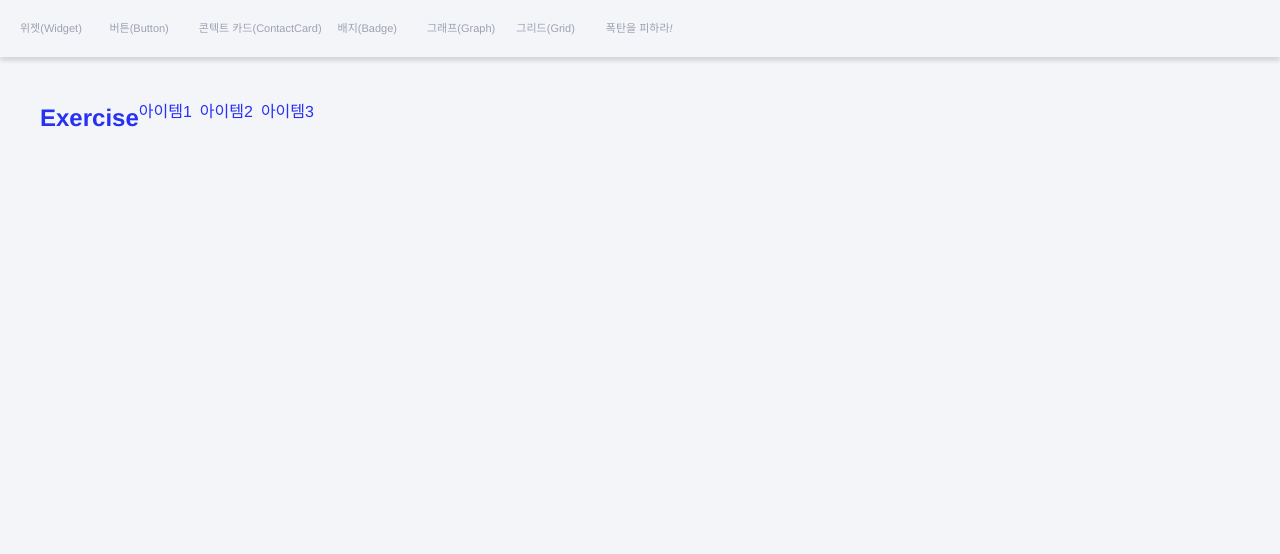
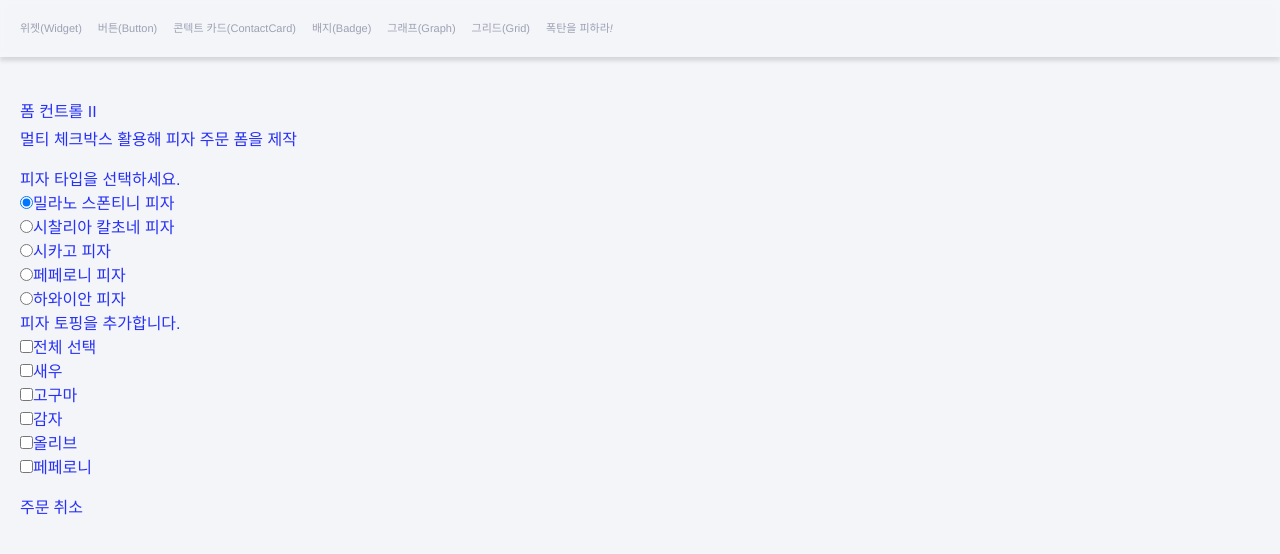
Before and after one commit to yen815/likelion-FEQA, a React (Vite) app: page / in a window 1280 px wide. Shown: the top 554 px of the page. Built offline with nearby package versions, Linux system fonts and the light colour scheme; a web font is replaced by a local one.

Commit message:
- stack component 활용 - debounce 예제 - tailwind 설정

```diff
--- /dev/null
+++ b/postcss.config.js
@@ -0,0 +1,8 @@
+export default {
+  plugins: {
+    'postcss-import': {},
+    'tailwindcss/nesting': {},
+    tailwindcss: {},
+    autoprefixer: {},
+  },
+};
--- a/src/components/FormInput/FormInput.jsx
+++ b/src/components/FormInput/FormInput.jsx
@@ -13,6 +13,7 @@ function FormInput({
   gap = 4,
   style: customStyle,
   hiddenLabel = false,
+  inputProps = {},
   ...restProps
 }) {
   const id = useId();
@@ -44,6 +45,7 @@ function FormInput({
         placeholder={placeholder}
         value={value}
         onChange={onChange}
+        {...inputProps}
       />
     </ComponentName>
   );
--- a/src/components/Stack/Stack.jsx
+++ b/src/components/Stack/Stack.jsx
@@ -35,8 +35,6 @@ export default function Stack({
     ...컴포넌트_사용자의_커스텀스타일,
   };
 
-  console.log(컴포넌트_스타일_옵션);
-
   return (
     <Component
       className={컴포넌트_클래스이름}
--- a/src/lecture/38-stack-layout-Component.jsx
+++ b/src/lecture/38-stack-layout-Component.jsx
@@ -1,17 +1,159 @@
 import { Stack } from '@/components';
 import './38-stack-layout-component.css';
+import { useId, useState } from 'react';
 
 function Exercise() {
   return (
-    <Stack gap={0} my={20} mx={20}>
-      <h2>Exercise</h2>
-      <Stack>
-        <p>아이템1</p>
-        <p>아이템2</p>
-        <p>아이템3</p>
+    <Stack vertical gap={16} my={20}>
+      <Stack vertical gap={4}>
+        <h2>폼 컨트롤 II</h2>
+        <p>멀티 체크박스 활용해 피자 주문 폼을 제작</p>
       </Stack>
+      <Form />
     </Stack>
   );
 }
 
+const PIZZA = {
+  types:
+    '밀라노 스폰티니 피자, 시찰리아 칼초네 피자, 시카고 피자, 페페로니 피자, 하와이안 피자'.split(
+      ', '
+    ),
+  toppings: '새우, 고구마, 감자, 올리브, 페페로니'.split(', '),
+};
+
+const INITIAL_ORDER = {
+  type: PIZZA.types[0],
+  isAllToppings: false,
+  toppings: [],
+};
+
+// Design is All. All is Design.
+
+function Form() {
+  // 주문 폼 상태(like a snapshot) 선언
+  const [orderState, setOrderState] = useState(INITIAL_ORDER);
+
+  const handleChangePizzaType = (e) => {
+    const { value } = e.target;
+
+    const nextOrderState = {
+      ...orderState,
+      type: value,
+    };
+
+    setOrderState(nextOrderState);
+  };
+
+  const handleChangeAllToppings = (e) => {
+    const { checked } = e.target;
+
+    const nextOrderState = {
+      ...orderState,
+      isAllToppings: checked,
+      toppings: checked ? PIZZA.toppings : [],
+    };
+
+    setOrderState(nextOrderState);
+  };
+
+  const handleChangePizzaToppings = (e) => {
+    if (orderState.toppings.length > 2) {
+      return alert('피자 토핑은 3개까지만 됩니다.🥲');
+    }
+
+    const { value: topping, checked: isChecked } = e.target;
+
+    let nextToppings = [];
+
+    // 사용자가 눌렀을 때 체크되었다
+    if (isChecked) {
+      // 토핑 추가
+      nextToppings = [...orderState.toppings, topping];
+    } else {
+      // 토핑 삭제
+      nextToppings = orderState.toppings.filter((t) => t !== topping);
+    }
+
+    const hasFullFilledToppings = nextToppings.length === PIZZA.toppings.length;
+
+    const nextOrderState = {
+      ...orderState,
+      toppings: nextToppings,
+      isAllToppings: hasFullFilledToppings,
+    };
+
+    setOrderState(nextOrderState);
+  };
+
+  const handleOrder = (e) => {
+    e.preventDefault();
+    console.log(orderState);
+  };
+
+  const handleCancel = () => {
+    setOrderState(INITIAL_ORDER);
+  };
+
+  return (
+    <form onSubmit={handleOrder} onReset={handleCancel}>
+      <h3>피자 타입을 선택하세요.</h3>
+      {PIZZA.types.map((pizzaType) => (
+        <FormChecker
+          name="type"
+          key={pizzaType}
+          value={pizzaType}
+          checked={orderState.type === pizzaType}
+          onChange={handleChangePizzaType}
+        >
+          {pizzaType}
+        </FormChecker>
+      ))}
+
+      <h3>피자 토핑을 추가합니다.</h3>
+      <FormChecker
+        checkbox
+        checked={orderState.isAllToppings}
+        onChange={handleChangeAllToppings}
+      >
+        전체 선택
+      </FormChecker>
+      {PIZZA.toppings.map((topping) => (
+        <FormChecker
+          checkbox
+          key={topping}
+          name="topping"
+          value={topping}
+          checked={orderState.toppings.includes(topping)}
+          onChange={handleChangePizzaToppings}
+        >
+          {topping}
+        </FormChecker>
+      ))}
+
+      <Stack gap={4} my={16}>
+        <button type="submit">주문</button>
+        <button type="reset">취소</button>
+      </Stack>
+    </form>
+  );
+}
+
+function FormChecker({
+  as: Component = 'div',
+  checkbox = false,
+  children,
+  ...restProps
+}) {
+  const id = useId();
+  const type = checkbox ? 'checkbox' : 'radio';
+
+  return (
+    <Component>
+      <input type={type} id={id} {...restProps} />
+      <label htmlFor={id}>{children}</label>
+    </Component>
+  );
+}
+
 export default Exercise;
--- /dev/null
+++ b/src/lecture/39-search-debouncing.jsx
@@ -0,0 +1,102 @@
+import { Stack, FormInput } from '@/components';
+import { useState } from 'react';
+import debounce from '@/utils/debounce';
+
+const KEYWORDS = [
+  '리액트',
+  '뷰',
+  '스타일드 컴포넌트',
+  '리액트 라우터',
+  '탠스텍 쿼리',
+  '그래프 쿼리',
+  '넥스트 제이에스',
+  '츄스탄트',
+  '뷰 라우터',
+  '엑시오스',
+];
+
+function Exercise() {
+  return (
+    <Stack vertical my={20}>
+      <h2 style={{ marginBlock: 0 }}>검색 폼</h2>
+      <SearchFrom />
+    </Stack>
+  );
+}
+
+function SearchFrom() {
+  // 상태(시간의 흐름에 따라 값이 변하는 변수)
+  // const [searchInfo, setSearchInfo] = useState({
+  //   query: '',
+  //   keywords: KEYWORDS,
+  // });
+
+  // [2] 상태를 복잡한 객체로 묶어서 관리할 필요가 있나?
+  // [3] 복잡한 상태 관리를 간단하게 줄여야겠다.
+  // [4] 상태 관리 코드를 수정하자!
+  const [query, setQeury] = useState('');
+
+  // const handleQuery = (e) => {
+  //   setSearchInfo({
+  //     ...searchInfo,
+  //     query: e.target.value,
+  //   });
+  // };
+
+  const handleQuery = (e) => {
+    setQeury(e.target.value);
+  };
+
+  // 파생된 상태(derived state)란?
+  // 선언된 상태에 의존하여 값이 변경되는 상태
+  // [1] KEYWORDS 배열에서 query 값을 가진 항목만 거른 배열이 필요해!
+
+  const filteredKeywords = KEYWORDS.filter((keyword) =>
+    keyword.includes(query)
+  );
+
+  console.log(filteredKeywords);
+
+  return (
+    <Stack vertical gap={20}>
+      <form>
+        <FormInput
+          // 리액트에 의해 제어되는 상황
+          // 사용자가 입력해도 화면은 바뀌지 않는다.
+
+          // value={query}
+
+          // 입력이 안되는 문제 해결을 위해서 사용자가 직접 수정할 수 있게 조치한다.
+          // value -> defaultValue
+          defaultValue={query}
+          // 디바운싱 적용 전 : 사용자가 입력할 때마다 상태를 업데이트 시도합니다.
+          // 디바운싱 적용 후 : 사용자 입력이 끝난 후 0.4초가 지나면 그 때 상태 업데이트를 시도합니다.
+          onChange={debounce(handleQuery)}
+          type="search"
+          label="학습 주제"
+          placeholder="학습 주제 입력"
+          hiddenLabel
+          inputProps={{
+            style: {
+              padding: '4px 12px',
+            },
+          }}
+        />
+      </form>
+      <Stack
+        as="ul"
+        vertical
+        gap={8}
+        style={{ marginBlock: 0, paddingInlineStart: 0, listStyle: 'none' }}
+      >
+        {filteredKeywords.map((keyword) => (
+          <li key={keyword} style={{ fontSize: 14 }}>
+            {keyword}
+          </li>
+        ))}
+      </Stack>
+    </Stack>
+  );
+}
+
+export default Exercise;
--- /dev/null
+++ b/src/lecture/40-side-effects.jsx
@@ -0,0 +1,36 @@
+import { Stack } from '@/components';
+
+function Exercise() {
+  // 순수하게 리액트 렌더링에 관한 코드만 사용되어야 한다.
+
+  return (
+    <Stack vertical className="mx-6">
+      <h2 className="text-2xl mt-4">부수 효과(Side Effects)</h2>
+      <button
+        type="button"
+        onClick={(e) => {
+          // console.log('여기서는 사이드 이펙트 코드를 작성할 수 있다.');
+          // DOM 스크립트 사용 가능
+          const listElement = e.target.nextElementSibling;
+          const targetElement = listElement.querySelector('li:nth-child(2)');
+          targetElement.setAttribute('tabindex', -1);
+          targetElement.focus();
+        }}
+      >
+        클릭
+      </button>
+      <ul>
+        <li>
+          리액트의 컴포넌트는 [ <strong>순수</strong> ] 해야 한다.
+        </li>
+        <li>리액트 컴포넌트는 오직 렌더링 프로세스에만 관여해야 한다.</li>
+        <li>
+          리액트 컴포넌트 함수 내부에는 순수하게 렌더링에만 관여하는 코드가
+          사용되어야 한다.
+        </li>
+      </ul>
+    </Stack>
+  );
+}
+
+export default Exercise;
--- a/src/styles/main.css
+++ b/src/styles/main.css
@@ -1,3 +1,4 @@
+@import url('./tailwind.css');
 @import url("./exercies.css");
 
 :root {
--- /dev/null
+++ b/src/styles/tailwind.css
@@ -0,0 +1,3 @@
+@import 'tailwindcss/base';
+@import 'tailwindcss/components';
+@import 'tailwindcss/utilities';
--- /dev/null
+++ b/src/utils/debounce.js
@@ -0,0 +1,9 @@
+export default function debounce(callback, timeout = 400 /* 0.4s */) {
+  let cleanup;
+
+  // closure
+  return (...args) => {
+    clearTimeout(cleanup);
+    cleanup = setTimeout(callback.bind(null, ...args), timeout);
+  };
+}
--- a/src/utils/index.js
+++ b/src/utils/index.js
@@ -1,3 +1,4 @@
 export * from './getStaticAsset';
 export { default as range } from './range';
+export { default as debounce } from './debounce';
 export { default as convertDayFormat } from './convertDayFormat';
--- /dev/null
+++ b/tailwind.config.js
@@ -0,0 +1,8 @@
+/** @type {import('tailwindcss').Config} */
+export default {
+  content: ['./index.html', './src/**/*.{js,jsx}'],
+  theme: {
+    extend: {},
+  },
+  plugins: [],
+};
```
Also changed, not shown: package.json (+6 -1 lines), 1 other file (tests, documents, lock files or other folders).
